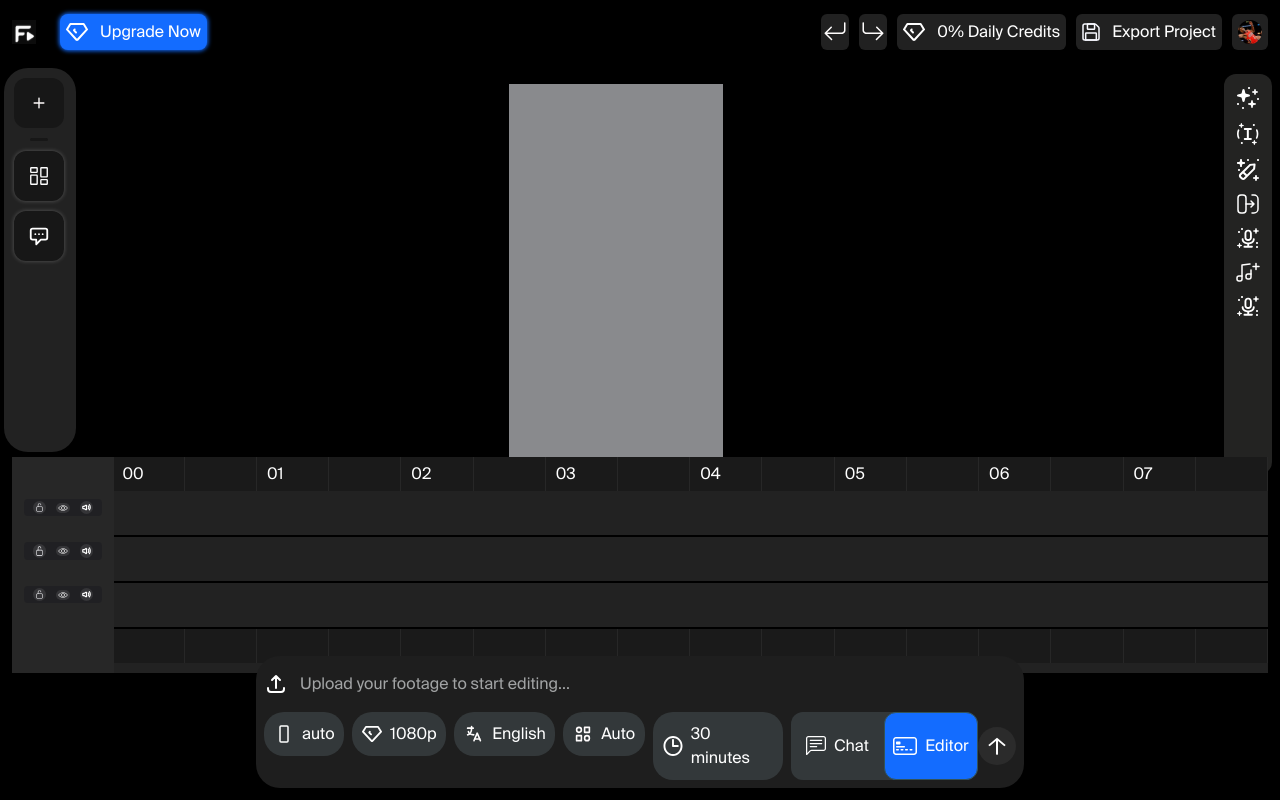
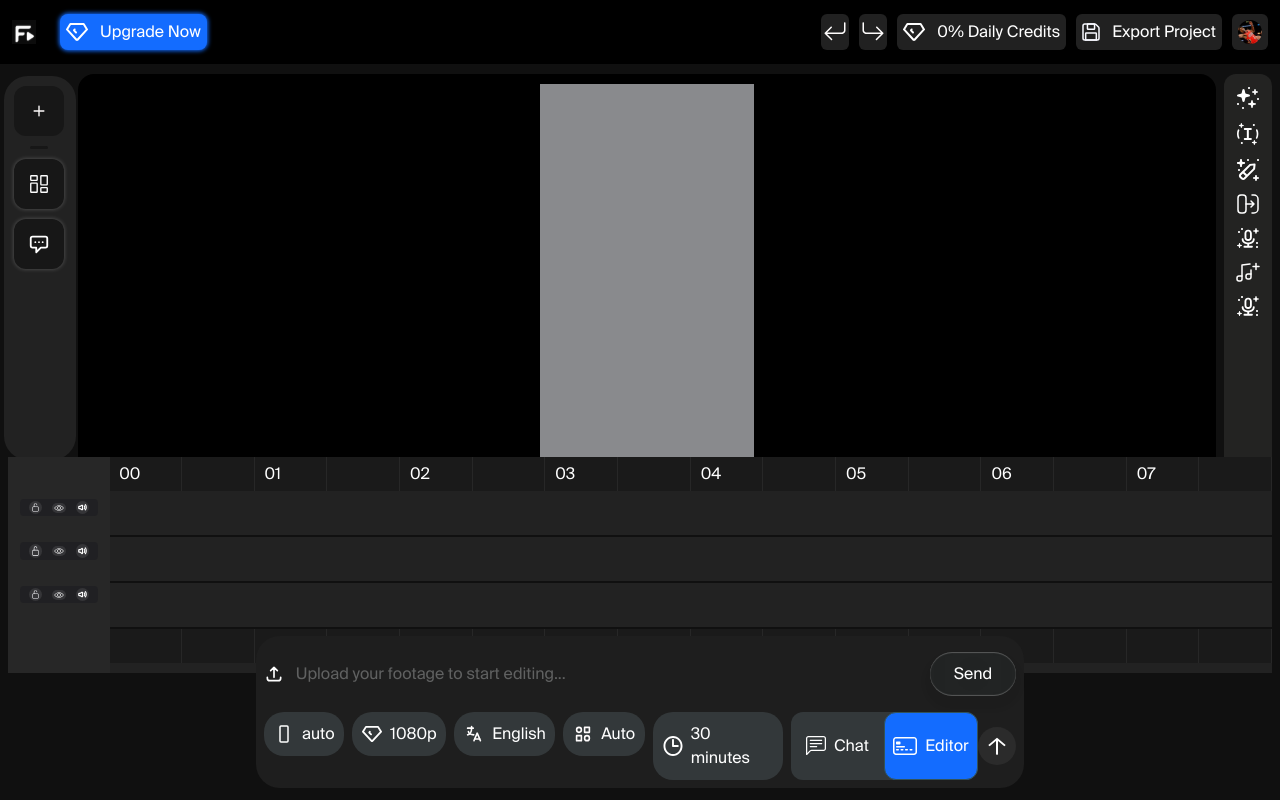
Before and after one commit to Madi4ar/framo, a Next.js app: page /main/editor in a window 1280 px wide. Built offline with nearby package versions, Linux system fonts and the light colour scheme.

Commit message:
feat:added prompt and chat view

```diff
--- /dev/null
+++ b/src/app/context/ChatContext.js
@@ -0,0 +1,49 @@
+'use client';
+
+import React, { createContext, useContext, useState } from 'react';
+
+const ChatContext = createContext();
+
+export const useChat = () => useContext(ChatContext);
+
+export const ChatProvider = ({ children }) => {
+  const [chatHistory, setChatHistory] = useState([]);
+  const [serverResponse, setServerResponse] = useState(null);
+
+  const addMessage = (message) => {
+    setChatHistory((prev) => {
+      if (
+        message.type === 'response' &&
+        message.data?.id &&
+        prev.some(
+          (m) => m.type === 'response' && m.data?.id === message.data.id
+        )
+      ) {
+        return prev;
+      }
+
+      return [...prev, message];
+    });
+  };
+
+  const handleServerResponse = (response) => {
+    setServerResponse(response);
+    addMessage({
+      type: 'response',
+      data: response,
+      timestamp: new Date().toISOString(),
+    });
+  };
+
+  return (
+    <ChatContext.Provider
+      value={{
+        chatHistory,
+        addMessage,
+        serverResponse,
+        setServerResponse: handleServerResponse,
+      }}>
+      {children}
+    </ChatContext.Provider>
+  );
+};
--- a/src/app/main/editor/page.js
+++ b/src/app/main/editor/page.js
@@ -7,12 +7,12 @@ import TimeLine from '@/components/TimeLine';
 export default function EditorPage() {
   return (
     <>
-      <div className="flex w-full">
+      <div className="flex md:w-[94.5%] 2xl:w-[96%] absolute right-0 gap-2 top-0">
         <VideoPlayer />
         <InstrumentsBar />
       </div>
 
-      <section className="w-full absolute bottom-30 overflow-auto px-[4px]">
+      <section className="w-full absolute bottom-30 overflow-auto">
         <TimeLine />
       </section>
     </>
--- a/src/app/main/layout.jsx
+++ b/src/app/main/layout.jsx
@@ -1,25 +1,26 @@
 'use client';
-import React, { useState } from 'react';
+import React, { useState, isValidElement, cloneElement } from 'react';
 import Header from '@/components/Header';
 import SideBar from '@/components/SideBar';
 import ChatInput from '@/components/ChatInput';
+import { ChatProvider } from '../context/ChatContext';
 
 export default function MainLayout({ children }) {
-  const [serverResponse, setServerResponse] = useState(null);
-
   return (
     <>
+      <ChatProvider>
         <Header />
-      <section className="bg-black flex-1 relative w-full flex gap-[10px] justify-between bg-[#101010] pt-[10px] pb-[7px] px-[8px]">
-        <div className="absolute left-1 top-1 z-50 w-[40%]">
-          <SideBar serverResponse={serverResponse} />
+        <section className="bg-[#101010] flex-1 relative w-full flex gap-[10px] justify-between bg-[#101010] pt-[10px] pb-[7px] px-[8px]">
+          <div className="absolute left-1 top-3 z-50 w-[40%]">
+            <SideBar />
           </div>
           <div className="flex flex-col w-full h-full relative">{children}</div>
         </section>
 
         <div className="absolute left-1/2 -translate-x-1/2 bottom-3 w-[60%] mx-auto">
-        <ChatInput setServerResponse={setServerResponse} />
+          <ChatInput />
         </div>
+      </ChatProvider>
     </>
   );
 }
--- a/src/app/main/page.js
+++ b/src/app/main/page.js
@@ -2,10 +2,21 @@
 import React from 'react';
 import category from '../../../public/images/icons/category-2.svg';
 import Image from 'next/image';
+import { useChat } from '../context/ChatContext';
 
 export default function MainPage() {
+  const { serverResponse, chatHistory } = useChat();
+
+  // Проверяем, есть ли в истории сообщения с ответом от сервера
+  const hasResponse = chatHistory.some((msg) => msg.type === 'response');
+
+  console.log('chatHistory JSON:', JSON.stringify(chatHistory, null, 2));
+
   return (
-    <div className="flex flex-col items-center w-full absolute top-1/2 -translate-y-1/2">
+    <div className="bg-black h-full flex flex-col items-center justify-center md:w-[94.5%] 2xl:w-[96%] rounded-2xl right-0 absolute top-1/2 -translate-y-1/2">
+      {/* Показываем интро, если нет ответа от сервера */}
+      {!hasResponse && (
+        <>
           <p className="text-[#BDBDC0] text-2xl font-semibold mb-[24px]">
             Try these:
           </p>
@@ -26,6 +37,99 @@ export default function MainPage() {
               </button>
             ))}
           </div>
+        </>
+      )}
+
+      {/* История сообщений: показываем только если есть хотя бы один ответ */}
+      {hasResponse && (
+        <div className="flex flex-col gap-3 max-h-[80%] w-[80%] overflow-y-auto absolute top-0">
+          {chatHistory.map((msg, index) => (
+            <div
+              key={index}
+              className={`p-4 rounded-xl max-w-[75%] ${
+                msg.type === 'user'
+                  ? 'bg-[#0B0C0B] self-end border border-[#212121]'
+                  : 'bg-transparent self-start text-white'
+              }`}>
+              <p className="text-xs text-gray-300 mb-1">
+                {new Date(msg.timestamp).toLocaleTimeString()}
+              </p>
+
+              {msg.prompt && <p className="text-white">{msg.prompt}</p>}
+
+              {/* Ответ от сервера */}
+              {msg.type === 'response' && msg.data && (
+                <div className="text-green-400 text-sm">
+                  ✅ Видео готово! ID проекта: {msg.data.id}
+                  {msg.data.uploads?.map((upload) => {
+                    console.log('Rendering upload id:', upload.id);
+                    return (
+                      <div key={upload.id} className="mt-2">
+                        {Array.isArray(upload.video.video_description) ? (
+                          upload.video.video_description.map((desc, index) => (
+                            <div
+                              key={index}
+                              className="mb-2 p-2 text-white rounded">
+                              <p>
+                                <strong>Time range:</strong> {desc.time_range}
+                              </p>
+                              <p>
+                                <strong>Description:</strong> {desc.description}
+                              </p>
+                            </div>
+                          ))
+                        ) : (
+                          <p>{upload.video.video_description}</p>
+                        )}
+                      </div>
+                    );
+                  })}
+                  {msg.data.uploads?.map((upload) => {
+                    const transcript =
+                      upload.video.audio_transcript?.transcription;
+                    const segments = transcript?.segments;
+
+                    return (
+                      <div key={upload.id} className="mt-2">
+                        {Array.isArray(segments) ? (
+                          segments.map((segment, index) => (
+                            <div
+                              key={index}
+                              className="mb-2 p-2 text-white rounded bg-gray-800">
+                              <p>
+                                <strong>Time range:</strong> {segment.start} -{' '}
+                                {segment.end}
+                              </p>
+                              <p>
+                                <strong>Text:</strong> {segment.text}
+                              </p>
+                            </div>
+                          ))
+                        ) : transcript?.text ? (
+                          <p className="text-white bg-gray-800 p-2 rounded">
+                            {transcript.text}
+                          </p>
+                        ) : (
+                          <p className="text-gray-400 italic">
+                            No audio transcription available.
+                          </p>
+                        )}
+                      </div>
+                    );
+                  })}
+                  {msg.data.result?.output_file && (
+                    <video
+                      src={msg.data.result.output_file}
+                      controls
+                      className="mt-2 rounded-lg w-full max-w-[500px]"
+                    />
+                  )}
+                </div>
+              )}
+            </div>
+          ))}
+        </div>
+      )}
     </div>
   );
 }
--- a/src/components/ChatInput.js
+++ b/src/components/ChatInput.js
@@ -24,10 +24,12 @@ import arrowTop from '../../public/images/icons/arrow-top.svg';
 import chat from '../../public/images/icons/chat-left-text.svg';
 import card from '../../public/images/icons/credit-card-2-front.svg';
 import api from '@/lib/axios';
+import { useChat } from '@/app/context/ChatContext';
 
 const API_URL = process.env.NEXT_PUBLIC_API_URL;
 
-function ChatInput({ setServerResponse }) {
+function ChatInput() {
+  const { setServerResponse, addMessage } = useChat();
   const aspectRatios = [
     { value: '9:16', icon: aspectRatio916 },
     { value: '16:9', icon: aspectRatio169 },
@@ -58,6 +60,9 @@ function ChatInput({ setServerResponse }) {
 
   const [previews, setPreviews] = useState([]);
   const pathname = usePathname();
+  const [projectId, setProjectId] = useState(null);
+
+  const [videoUrl, setVideoUrl] = useState('');
 
   const [isLoading, setIsLoading] = useState(false);
   const MySwal = withReactContent(Swal);
@@ -89,6 +94,7 @@ function ChatInput({ setServerResponse }) {
       const projectRes = await api.post(`projects/`, { name: 'newchat' });
 
       const projectId = projectRes.data.id;
+      setProjectId(projectId);
       console.log('Создан проект:', projectId);
 
       const formData = new FormData();
@@ -131,54 +137,11 @@ function ChatInput({ setServerResponse }) {
       setPreviews([]);
       setServerResponse(projectDetails);
 
-      await api.post(`projects/${projectId}/results/request/`, {
-        prompt: 'Create a cinematic, action video',
+      addMessage({
+        type: 'response',
+        data: projectDetails,
+        timestamp: new Date().toISOString(),
       });
-      console.log('Запрос на генерацию результата отправлен');
-
-      let results = null;
-
-      await new Promise((resolve, reject) => {
-        const pollResult = async () => {
-          try {
-            const response = await api.get(
-              `projects/${projectId}/results/status/`
-            );
-
-            const results = response.data;
-            console.log('Ответ на статус запроса:', results);
-
-            const lastResult = results.find((item) => item.is_last);
-
-            if (lastResult && lastResult.status === 'completed') {
-              console.log('Результат готов:', lastResult);
-
-              const downloadUrl = lastResult.result?.output_file;
-              if (downloadUrl) {
-                const link = document.createElement('a');
-                link.href = downloadUrl;
-                link.download = downloadUrl.split('/').pop();
-                document.body.appendChild(link);
-                link.click();
-                document.body.removeChild(link);
-              }
-
-              resolve();
-            } else {
-              setTimeout(pollResult, 3000);
-            }
-          } catch (err) {
-            console.error('Ошибка при опросе результата:', err);
-            setTimeout(pollResult, 5000);
-          }
-        };
-
-        pollResult();
-      });
-
-      setFiles([]);
-      setPreviews([]);
-      setServerResponse(projectDetails);
     } catch (error) {
       console.error('Ошибка при обработке:', error);
     } finally {
@@ -186,20 +149,104 @@ function ChatInput({ setServerResponse }) {
     }
   };
 
+  const pollResult = async (projectId) => {
+    setIsLoading(true);
+
+    const poll = async (resolve) => {
+      try {
+        const response = await api.get(`projects/${projectId}/results/status/`);
+        const results = response.data;
+        console.log('Ответ на статус запроса:', results);
+
+        const lastResult = results.find((item) => item.is_last);
+
+        if (lastResult && lastResult.status === 'completed') {
+          const downloadUrl = lastResult.result?.output_file;
+          console.log('Результат готов:', lastResult);
+
+          if (downloadUrl) {
+            setVideoUrl(downloadUrl);
+          }
+
+          addMessage({
+            type: 'response',
+            data: lastResult,
+            timestamp: new Date().toISOString(),
+          });
+
+          setIsLoading(false);
+          resolve();
+        } else {
+          setTimeout(() => poll(resolve), 3000);
+        }
+      } catch (err) {
+        console.error('Ошибка при опросе результата:', err);
+        setTimeout(() => poll(resolve), 5000);
+      }
+    };
+
+    return new Promise(poll);
+  };
+
+  const [prompt, setPrompt] = useState('');
+
+  const handlePromptSubmit = async () => {
+    setIsLoading(true);
+    if (!projectId) {
+      MySwal.fire({
+        title: 'Upload the video first',
+        icon: 'warning',
+        confirmButtonText: 'Ок',
+      });
+      return;
+    }
+
+    if (!prompt) return;
+
+    try {
+      addMessage({
+        type: 'user',
+        prompt,
+        timestamp: new Date().toISOString(),
+      });
+
+      await api.post(`projects/${projectId}/results/request/`, { prompt });
+      setIsLoading(false);
+      setPrompt('');
+      console.log('Запрос на генерацию результата отправлен');
+
+      await pollResult(projectId);
+    } catch (err) {
+      console.error('Ошибка при отправке prompt:', err);
+    }
+  };
+
   return (
     <>
       <div className="w-full bg-[#1E1E1E] rounded-[24px] px-[8px] pb-[8px] flex flex-col">
         <div className="flex items-center py-[16px] gap-[12px]">
-          <Image src={upload} alt="" />
-          {/* <input
-            className="text-[#A1A3A4] w-full bg-transparent outline-none"
+          <div
+            className="cursor-pointer"
+            onClick={() => fileInputRef.current.click()}>
+            <Image src={upload} alt="Upload video" />
+          </div>
+
+          <input
+            type="text"
+            value={prompt}
             placeholder="Upload your footage to start editing..."
-          /> */}
+            className="text-[#A1A3A4] w-full bg-transparent outline-none py-2"
+            disabled={isLoading}
+            onChange={(e) => setPrompt(e.target.value)}
+          />
 
-          <label className="text-[#A1A3A4] w-full bg-transparent outline-none cursor-pointer">
-            {files.length === 0 && (
-              <div>Upload your footage to start editing...</div>
-            )}
+          <button
+            className="w-auto px-[24px] py-[10px] rounded-[30px] bg-[rgba(51,56,58,0.25)] backdrop-blur-[50px] shadow-[inset_0px_-1px_1px_rgba(255,255,255,0.25),0px_8px_4px_6px_rgba(0,0,0,0.05),inset_0px_1px_1px_rgba(255,255,255,0.25)]"
+            onClick={handlePromptSubmit}
+            disabled={isLoading}>
+            {!isLoading ? <p>Send</p> : <p>Loading...</p>}
+          </button>
+
           <input
             ref={fileInputRef}
             type="file"
@@ -208,6 +255,7 @@ function ChatInput({ setServerResponse }) {
             multiple
             onChange={handleFileChange}
           />
+        </div>
 
         {previews.map((preview, index) => (
           <div key={index} className="mb-4">
@@ -217,13 +265,9 @@ function ChatInput({ setServerResponse }) {
               width={200}
               className="rounded"
             />
-                <p className="mt-1 text-sm text-gray-600">
-                  {files[index]?.name}
-                </p>
+            <p className="mt-1 text-sm text-gray-600">{files[index]?.name}</p>
           </div>
         ))}
-          </label>
-        </div>
 
         <div className="flex items-center justify-between">
           <div className="flex gap-[8px]">
--- a/src/components/SideBar.js
+++ b/src/components/SideBar.js
@@ -5,9 +5,12 @@ import plus from '../../public/images/icons/plus.svg';
 import column from '../../public/images/icons/report-columns.svg';
 import chat from '../../public/images/icons/chat-alt.svg';
 import settings from '../../public/images/icons/cog-sharp.svg';
+import { useChat } from '@/app/context/ChatContext';
 
-function SideBar({ serverResponse }) {
+function SideBar() {
   const [isOpen, setIsOpen] = useState(false);
+
+  const { serverResponse } = useChat();
 
   return (
     <div
@@ -77,6 +80,27 @@ function SideBar({ serverResponse }) {
                 ) : (
                   <p>{upload.video.video_description}</p>
                 )}
+
+                {Array.isArray(
+                  upload.video.audio_transcript?.transcription.segments
+                ) ? (
+                  upload.video.audio_transcript?.transcription.segments.map(
+                    (segment, index) => (
+                      <div key={index} className="mb-2 p-2 text-white rounded">
+                        <p>
+                          <strong>Time range:</strong> {segment.start} -{' '}
+                          {segment.end}
+                        </p>
+                        <p>
+                          <strong>Description:</strong>
+                          <span>{segment.text} </span>
+                        </p>
+                      </div>
+                    )
+                  )
+                ) : (
+                  <p>{upload.video.audio_transcript?.transcription.segments}</p>
+                )}
               </div>
             ))}
           </ul>
--- a/src/components/VideoPlayer.js
+++ b/src/components/VideoPlayer.js
@@ -3,7 +3,7 @@ import React from 'react';
 function VideoPlayer() {
   return (
     <>
-      <div className="flex-1 h-[400px] bg-black py-[10px] rounded-lg flex items-center justify-center">
+      <div className="flex-1 h-[400px] bg-black py-[10px] rounded-2xl flex items-center justify-center">
         <div className="h-full w-[214px] bg-[#898A8D]"></div>
       </div>
     </>
```
Also changed, not shown: src/app/page.js (+12 -18 lines), src/components/ChatPage.js (added, +11 -0 lines). Lines whose indentation alone changed are shown as unchanged.
